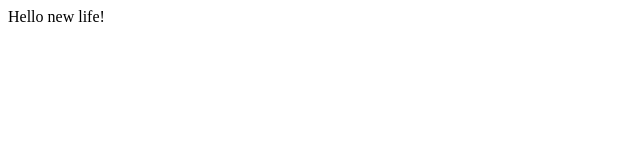
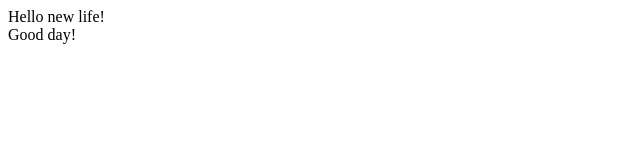
Before and after one commit to yujiiin/test, a plain HTML site: page index.html in a window 1280 px wide. Shown: the full height of the page, 0-640 px from the left. Drawn offline with Linux system fonts and the light colour scheme.

Commit message:
added new line
added new line ‘good day’

```diff
--- a/index.html
+++ b/index.html
@@ -1,3 +1,4 @@
 <HTML>
-Hello new life!
+Hello new life!<br>
+Good day!
 </HTML>
```
